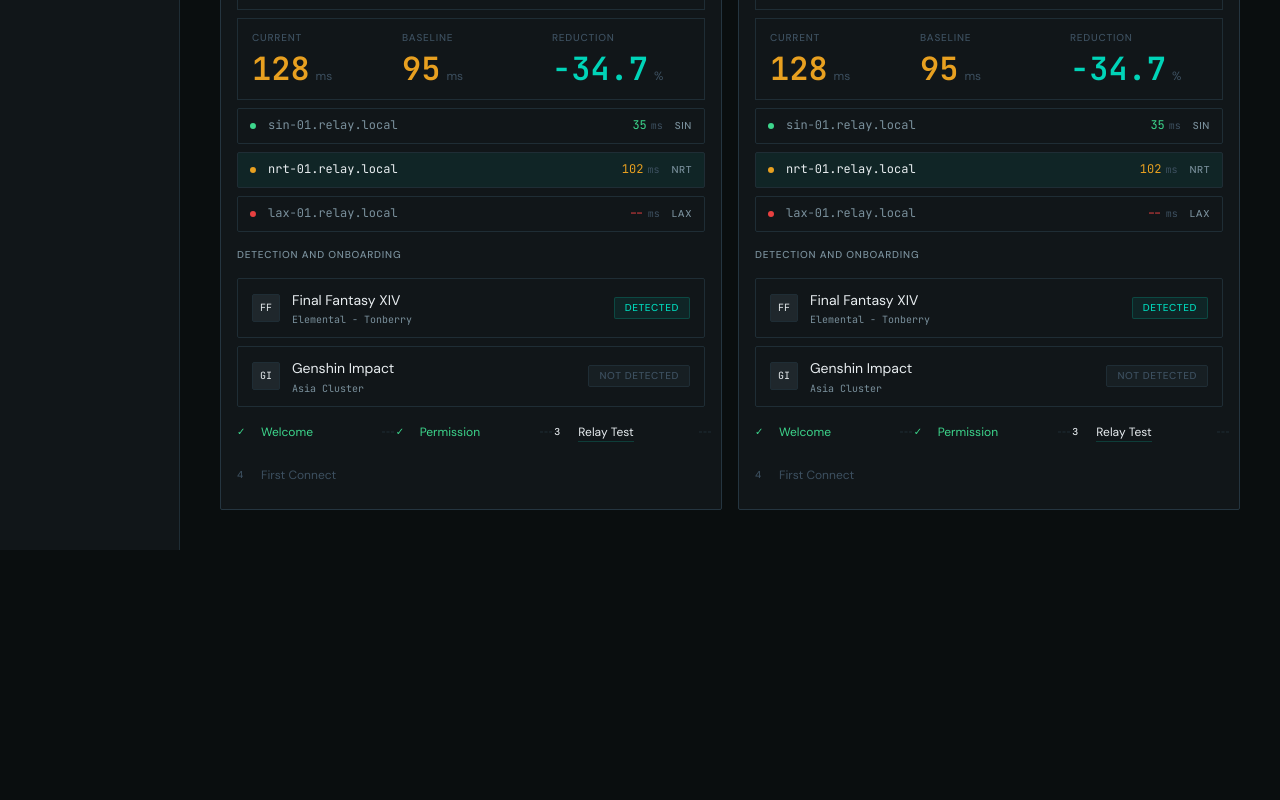
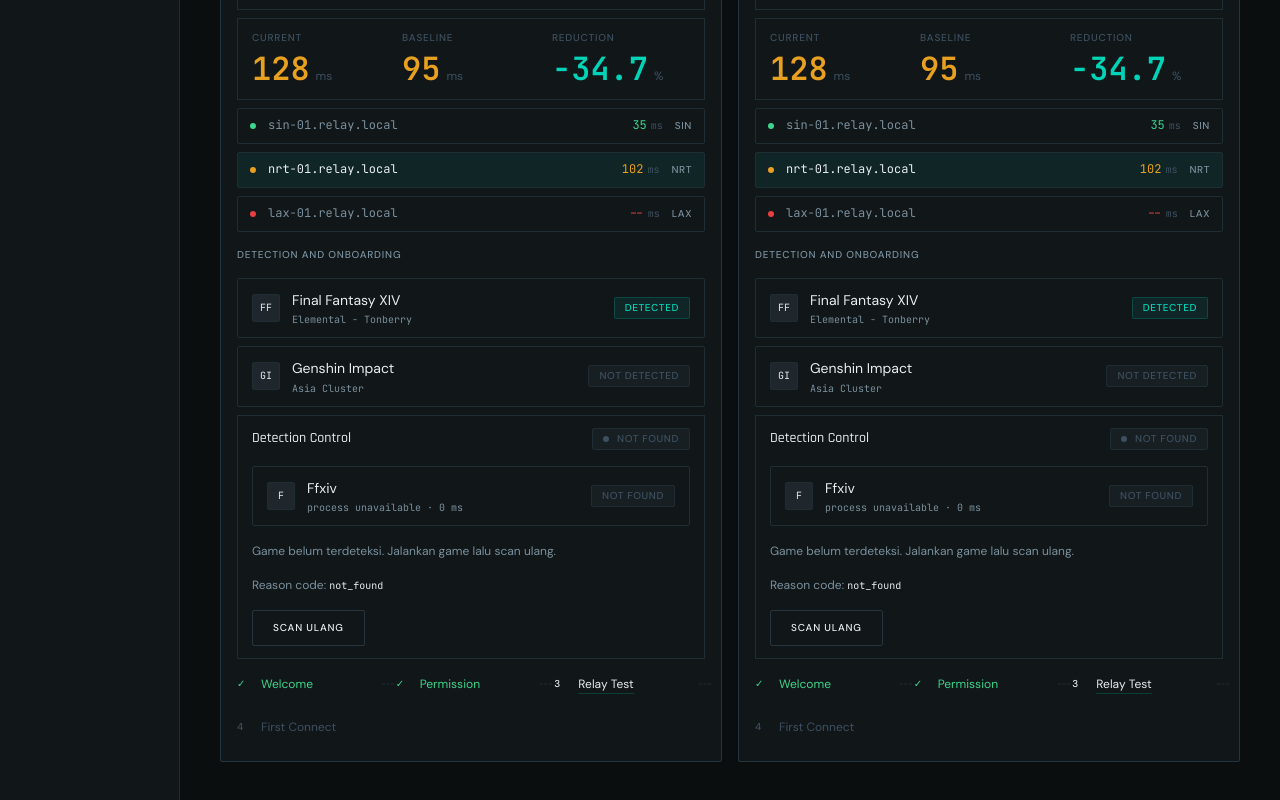
Before and after one commit to Lutvuk/kurangi-ping, a React (Vite) app in the folder apps/desktop/: page / in a window 1280 px wide. Shown: the part 567-1367 px from the top of the page. Before the commit the page ends 1117 px from the top, so only its background shows below. Built offline with nearby package versions, Linux system fonts and the light colour scheme.

Commit message:
Detection Status Panel and Rescan UX Wiring

```diff
--- /dev/null
+++ b/apps/desktop/src/features/detection/DetectionPanel.css
@@ -0,0 +1,53 @@
+.kp-detection-panel {
+  display: grid;
+  gap: var(--space-4);
+}
+
+.kp-detection-panel-header {
+  display: flex;
+  align-items: center;
+  justify-content: space-between;
+  gap: var(--space-3);
+}
+
+.kp-detection-panel-title {
+  margin: 0;
+  font: var(--text-display-sm);
+  color: var(--color-text-primary);
+}
+
+.kp-detection-panel-status {
+  justify-self: start;
+}
+
+.kp-detection-panel-copy {
+  margin: 0;
+  color: var(--color-text-secondary);
+  font: var(--text-body-sm);
+}
+
+.kp-detection-panel-copy code {
+  color: var(--color-text-primary);
+  font: var(--text-mono-sm);
+}
+
+.kp-detection-panel-message {
+  margin: 0;
+  font: var(--text-body-sm);
+}
+
+.kp-detection-panel-message--on {
+  color: var(--color-signal);
+}
+
+.kp-detection-panel-message--off {
+  color: var(--color-text-secondary);
+}
+
+.kp-detection-panel-message--degraded {
+  color: var(--color-probe);
+}
+
+.kp-detection-panel-message--error {
+  color: var(--color-relay-dead);
+}
--- /dev/null
+++ b/apps/desktop/src/features/detection/DetectionPanel.tsx
@@ -0,0 +1,145 @@
+import { useEffect, useMemo, useState } from "react";
+import { GameDetectionRow } from "../../components/modules";
+import { Button, Card, StatusBadge } from "../../components/primitives";
+import "./DetectionPanel.css";
+
+export type DetectionUiState = "not_found" | "detected" | "stale" | "error";
+
+export type DetectionViewModel = {
+  state: DetectionUiState;
+  gameId?: string;
+  processName?: string;
+  detectionTimeMs?: number;
+  reasonCode?: string;
+  message?: string;
+};
+
+export type DetectionPanelProps = {
+  model: DetectionViewModel;
+  onTriggerRescan?: () => Promise<DetectionViewModel> | DetectionViewModel;
+  title?: string;
+};
+
+const statusBadgeByState: Record<DetectionUiState, "off" | "on" | "degraded" | "error"> = {
+  not_found: "off",
+  detected: "on",
+  stale: "degraded",
+  error: "error"
+};
+
+const statusLabelByState: Record<DetectionUiState, string> = {
+  not_found: "Not Found",
+  detected: "Detected",
+  stale: "Stale",
+  error: "Error"
+};
+
+const messageByState: Record<DetectionUiState, string> = {
+  not_found: "Game belum terdeteksi. Jalankan game lalu lakukan scan ulang.",
+  detected: "Game terdeteksi dan siap untuk aktivasi routing.",
+  stale: "Hasil deteksi sudah stale. Lakukan scan ulang sebelum routing.",
+  error: "Scan gagal. Coba scan ulang atau cek izin akses proses."
+};
+
+function formatGameName(gameId?: string): string {
+  if (!gameId) {
+    return "Unknown Game";
+  }
+
+  return gameId
+    .split("_")
+    .map((part) => {
+      if (!part) {
+        return part;
+      }
+      return part[0].toUpperCase() + part.slice(1);
+    })
+    .join(" ");
+}
+
+function formatDetectionTime(detectionTimeMs?: number): string {
+  if (detectionTimeMs === undefined) {
+    return "Latest scan unavailable";
+  }
+
+  return `${detectionTimeMs} ms`;
+}
+
+export function DetectionPanel({ model, onTriggerRescan, title = "Detection Status" }: DetectionPanelProps) {
+  const [viewModel, setViewModel] = useState<DetectionViewModel>(model);
+  const [isRescanning, setIsRescanning] = useState(false);
+
+  useEffect(() => {
+    setViewModel(model);
+  }, [model]);
+
+  const effectiveState: DetectionUiState = isRescanning ? "stale" : viewModel.state;
+  const badgeState = isRescanning ? "connecting" : statusBadgeByState[effectiveState];
+  const badgeLabel = isRescanning ? "Scanning..." : statusLabelByState[effectiveState];
+  const message = viewModel.message ?? messageByState[effectiveState];
+
+  const rowState = effectiveState === "detected" ? "detected" : "not-detected";
+  const rowStatusLabel = isRescanning ? "Scanning..." : statusLabelByState[effectiveState];
+  const rowServerInfo = useMemo(() => {
+    const process = viewModel.processName ?? "process unavailable";
+    const timing = formatDetectionTime(viewModel.detectionTimeMs);
+    return `${process} · ${timing}`;
+  }, [viewModel.processName, viewModel.detectionTimeMs]);
+
+  async function handleRescan() {
+    if (!onTriggerRescan || isRescanning) {
+      return;
+    }
+
+    setIsRescanning(true);
+    try {
+      const nextModel = await onTriggerRescan();
+      setViewModel(nextModel);
+    } catch {
+      setViewModel((previous) => ({
+        ...previous,
+        state: "error",
+        reasonCode: "rescan_failed",
+        message: "Rescan gagal dijalankan. Coba ulang beberapa saat lagi."
+      }));
+    } finally {
+      setIsRescanning(false);
+    }
+  }
+
+  return (
+    <Card as="section" className="kp-detection-panel" aria-label="Detection status panel">
+      <header className="kp-detection-panel-header">
+        <h2 className="kp-detection-panel-title">{title}</h2>
+        <StatusBadge className="kp-detection-panel-status" state={badgeState} label={badgeLabel} />
+      </header>
+
+      <GameDetectionRow
+        gameName={formatGameName(viewModel.gameId)}
+        serverInfo={rowServerInfo}
+        state={rowState}
+        statusLabel={rowStatusLabel}
+      />
+
+      <p className={`kp-detection-panel-message kp-detection-panel-message--${badgeState}`}>{message}</p>
+
+      {viewModel.reasonCode ? (
+        <p className="kp-detection-panel-copy">
+          Reason code: <code>{viewModel.reasonCode}</code>
+        </p>
+      ) : null}
+
+      <div>
+        <Button
+          intent="secondary"
+          ariaLabel="Rescan detection status"
+          onClick={handleRescan}
+          disabled={!onTriggerRescan || isRescanning}
+          aria-busy={isRescanning}
+        >
+          {isRescanning ? "Scanning..." : "Scan Ulang"}
+        </Button>
+      </div>
+    </Card>
+  );
+}
--- /dev/null
+++ b/apps/desktop/src/features/detection/index.ts
@@ -0,0 +1 @@
+export * from "./DetectionPanel";
--- a/apps/desktop/src/pages/foundation-showcase.tsx
+++ b/apps/desktop/src/pages/foundation-showcase.tsx
@@ -1,3 +1,4 @@
+import { useState } from "react";
 import {
   ConnectionStatusBadge,
   GameDetectionRow,
@@ -6,6 +7,7 @@
   PrimaryToggle,
   RelayHealthListItem
 } from "../components/modules";
+import { DetectionPanel, type DetectionViewModel } from "../features/detection";
 import { AppShell } from "../layout/AppShell";
 import { Panel } from "../layout/Panel";
 import "./foundation-showcase.css";
@@ -18,6 +20,44 @@
 ];
 
 function ShowcaseViewport({ title, compact }: { title: string; compact?: boolean }) {
+  const detectionCycle: DetectionViewModel[] = [
+    {
+      state: "not_found",
+      gameId: "ffxiv",
+      processName: "process unavailable",
+      detectionTimeMs: 0,
+      reasonCode: "not_found",
+      message: "Game belum terdeteksi. Jalankan game lalu scan ulang."
+    },
+    {
+      state: "detected",
+      gameId: "ffxiv",
+      processName: "ffxiv_dx11.exe",
+      detectionTimeMs: 742
+    },
+    {
+      state: "stale",
+      gameId: "ffxiv",
+      processName: "ffxiv_dx11.exe",
+      detectionTimeMs: 21000,
+      reasonCode: "stale_window_exceeded"
+    },
+    {
+      state: "error",
+      gameId: "ffxiv",
+      processName: "ffxiv_dx11.exe",
+      detectionTimeMs: 21000,
+      reasonCode: "permission_denied"
+    }
+  ];
+  const [detectionStateIndex, setDetectionStateIndex] = useState(0);
+
+  async function handleRescanMock() {
+    const nextIndex = (detectionStateIndex + 1) % detectionCycle.length;
+    setDetectionStateIndex(nextIndex);
+    return detectionCycle[nextIndex];
+  }
+
   return (
     <section
       className={["kp-showcase-viewport", compact ? "kp-showcase-viewport--compact" : ""]
@@ -82,6 +122,11 @@
             state="not-detected"
             icon="GI"
           />
+          <DetectionPanel
+            title="Detection Control"
+            model={detectionCycle[detectionStateIndex]}
+            onTriggerRescan={handleRescanMock}
+          />
         </div>
         <OnboardingStepper steps={onboardingSteps} />
       </div>
```
Also changed, not shown: 2 other files (tests, documents, lock files or other folders).
